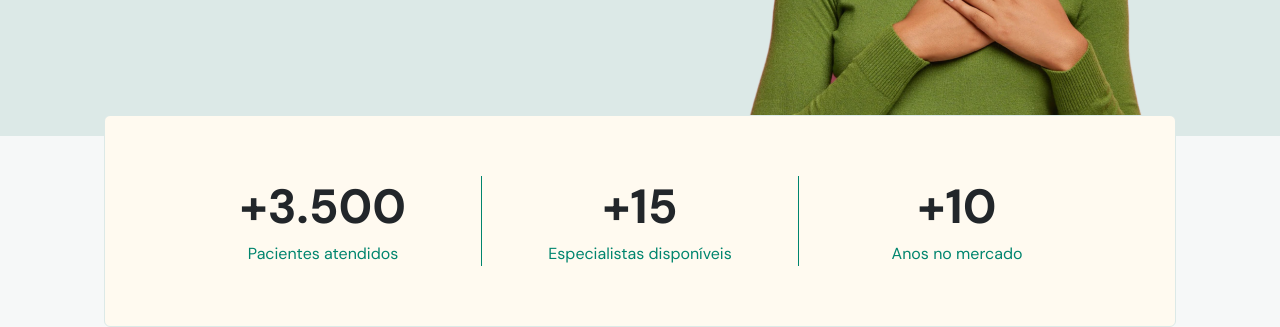
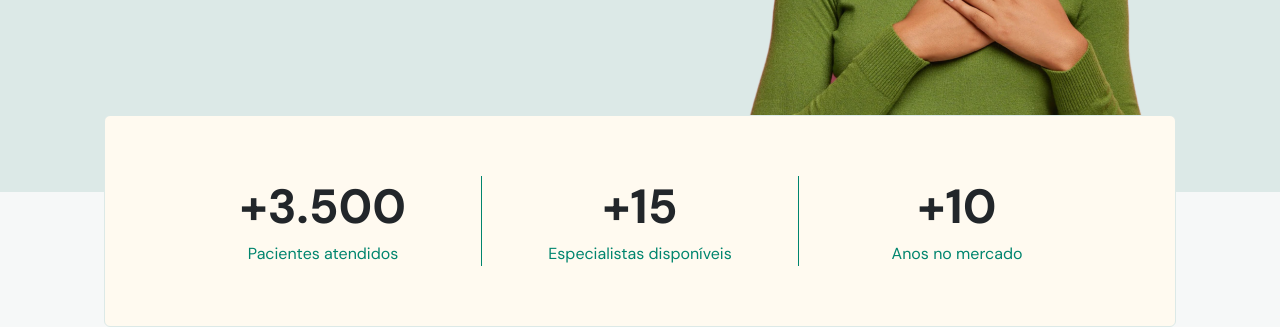
Before and after one commit to forigo/doctorcare, a plain HTML site: page index.html in a window 1280 px wide. Shown: the part 504-831 px from the top of the page. Drawn offline with nearby package versions, Linux system fonts and the light colour scheme.

Commit message:
Update style.css

```diff
--- a/css/style.css
+++ b/css/style.css
@@ -264,7 +264,7 @@ body.menu-expanded button path {
 #home::before {
     content: "";
     width: 100%;
-    height: calc(110% + var(--nav-height));
+    height: calc(75% + var(--nav-height));
     background: var(--brand-light);
     display: block;
     position: absolute;
@@ -586,7 +586,7 @@ footer .social-links {
 
     /* Home */
     #home::before {
-        height: calc(89% - var(--nav-height));
+        height: calc(96% - var(--nav-height));
     }
 
     #home {
```
